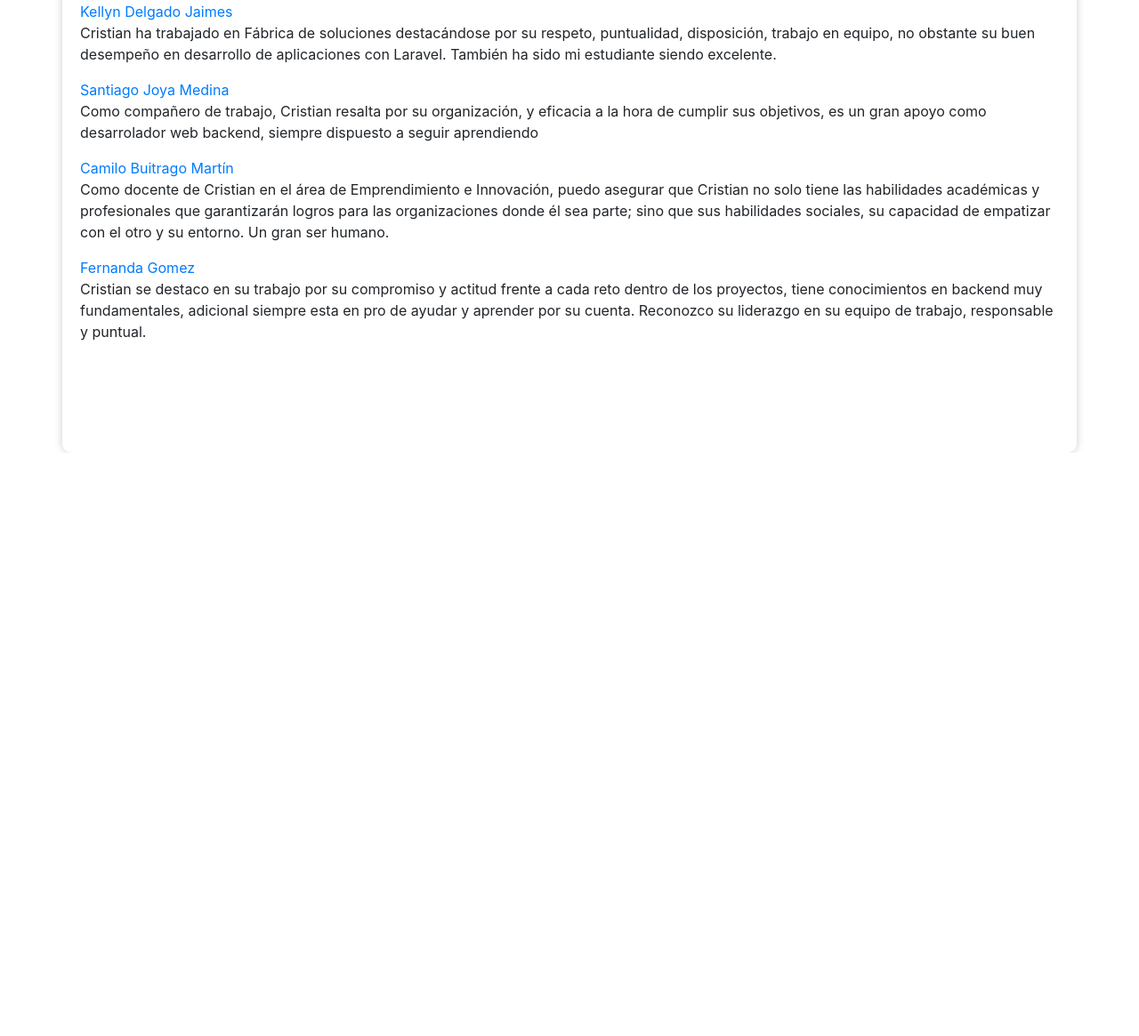
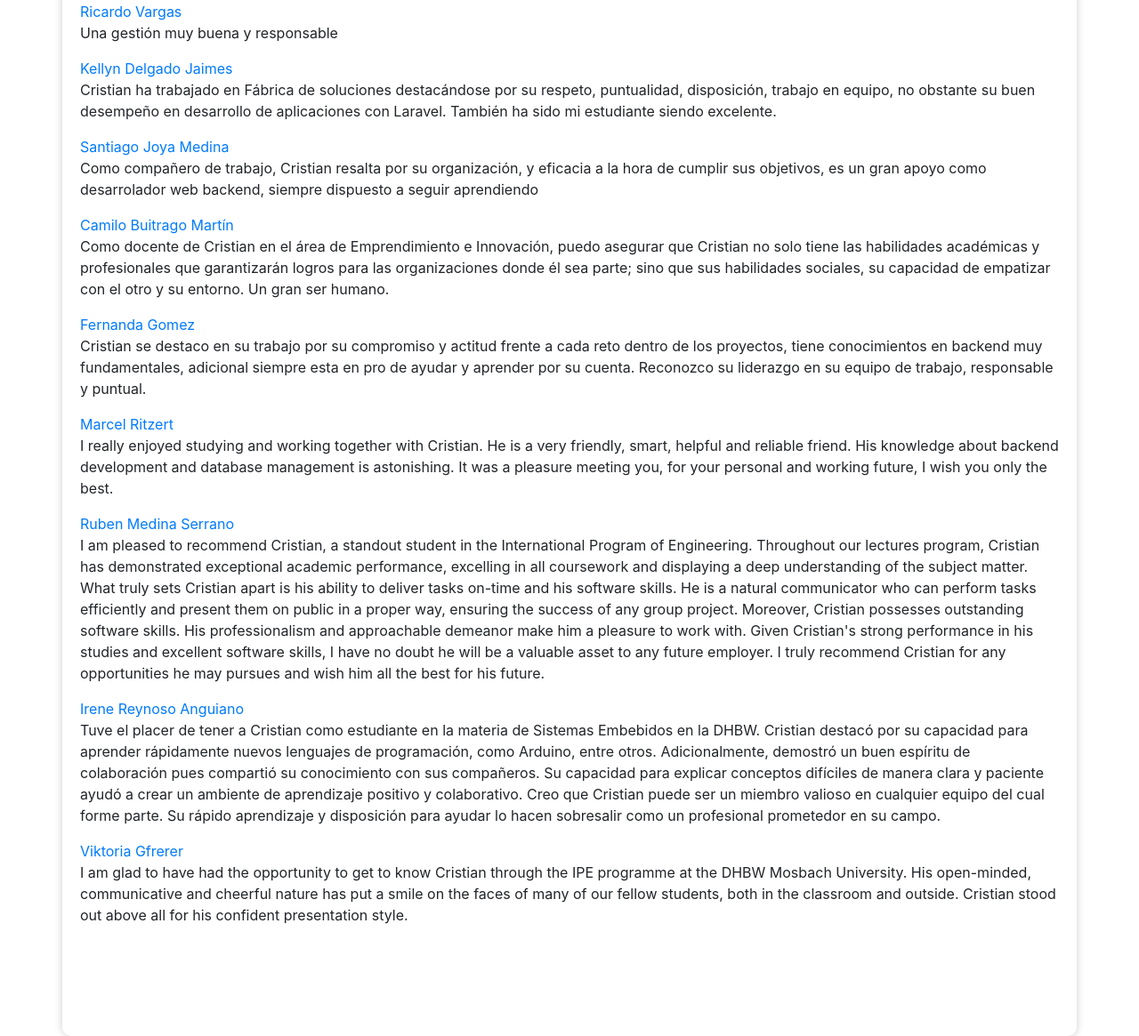
Before and after one commit to GuascaC/Curriculum, a plain HTML site: page index.html in a window 1280 px wide. Shown: the part 1236-2401 px from the top of the page at 89% size. Before the commit the page ends 1745 px from the top, so only its background shows below. Drawn offline with nearby package versions, Linux system fonts and the light colour scheme.

Commit message:
Add files via upload

```diff
--- a/index.html
+++ b/index.html
@@ -102,6 +102,10 @@
                     Incident Management Analyst (Teleperformance)
                     <p>Duration: 2023 - 2023 (3 weeks)</p>
                 </li>
+                <li>
+                    Trainee (Ciel Engineering)
+                    <p>Duration: 2023 - 2024 (3 months)</p>
+                </li>
             </ul>
             <h2 class="section-header">Projects</h2>
             <div class="row">
@@ -137,7 +141,7 @@
             <h2 class="section-header">Reviews</h2>
             <ul class="list-unstyled">
                 <li>
-                    <a href="https://www.linkedin.com/in/katherine-cruz-cabrera-1b607a23b?lipi=urn%3Ali%3Apage%3Ad_flagship3_profile_view_base_recommendations_details%3B8tT8qAe9STuCqSI5QoYUzA%3D%3D">Katherine Cruz CabreraKatherine Cruz Cabrera</a>
+                    <a href="https://www.linkedin.com/in/katherine-cruz-cabrera-1b607a23b?lipi=urn%3Ali%3Apage%3Ad_flagship3_profile_view_base_recommendations_details%3B8tT8qAe9STuCqSI5QoYUzA%3D%3D">Katherine Cruz Cabrera</a>
                     <p>Excelente estudiante, con una preparación excepcional!
                         Es comprometido con su estudio y trabajo... realiza aprendizaje empíricamente.</p>
                 </li>
@@ -169,7 +173,30 @@
                     <a href="https://www.linkedin.com/in/fernandagomez19?lipi=urn%3Ali%3Apage%3Ad_flagship3_profile_view_base_recommendations_details%3B8tT8qAe9STuCqSI5QoYUzA%3D%3D">Fernanda Gomez</a>
                     <p>Cristian se destaco en su trabajo por su compromiso y actitud frente a cada reto dentro de los proyectos, tiene conocimientos en backend muy fundamentales, adicional siempre esta en pro de ayudar y aprender por su cuenta. Reconozco su liderazgo en su equipo de trabajo, responsable y puntual.</p>
                 </li>
+                <li>
+                    <a href="https://www.linkedin.com/in/marcel-ritzert-6173a5279/">Marcel Ritzert</a>
+                    <p>I really enjoyed studying and working together with Cristian.
+                        He is a very friendly, smart, helpful and reliable friend.
+                        His knowledge about backend development and database management is astonishing.
+                        It was a pleasure meeting you, for your personal and working future, I wish you only the best.</p>
+                </li>
+                <li>
+                    <a href="https://www.linkedin.com/in/ruben-medina-serrano-7bb84313/">Ruben Medina Serrano</a>
+                    <p>I am pleased to recommend Cristian, a standout student in the International Program of Engineering. Throughout our lectures program, Cristian has demonstrated exceptional academic performance, excelling in all coursework and displaying a deep understanding of the subject matter.
+                        What truly sets Cristian apart is his ability to deliver tasks on-time and his software skills. He is a natural communicator who can perform tasks efficiently and present them on public in a proper way, ensuring the success of any group project.
+                        Moreover, Cristian possesses outstanding software skills. His professionalism and approachable demeanor make him a pleasure to work with.
+                        Given Cristian's strong performance in his studies and excellent software skills, I have no doubt he will be a valuable asset to any future employer. I truly recommend Cristian for any opportunities he may pursues and wish him all the best for his future.</p>
+                </li>
+                <li>
+                    <a href="https://www.linkedin.com/in/reynosoirene/">Irene Reynoso Anguiano</a>
+                    <p>Tuve el placer de tener a Cristian como estudiante en la materia de Sistemas Embebidos en la DHBW. Cristian destacó por su capacidad para aprender rápidamente nuevos lenguajes de programación, como Arduino, entre otros. Adicionalmente, demostró un buen espíritu de colaboración pues compartió su conocimiento con sus compañeros. Su capacidad para explicar conceptos difíciles de manera clara y paciente ayudó a crear un ambiente de aprendizaje positivo y colaborativo.
 
+                        Creo que Cristian puede ser un miembro valioso en cualquier equipo del cual forme parte. Su rápido aprendizaje y disposición para ayudar lo hacen sobresalir como un profesional prometedor en su campo.</p>
+                </li>
+                <li>
+                    <a href="https://www.linkedin.com/in/viktoria-gfrerer-85465724a/">Viktoria Gfrerer</a>
+                    <p>I am glad to have had the opportunity to get to know Cristian through the IPE programme at the DHBW Mosbach University. His open-minded, communicative and cheerful nature has put a smile on the faces of many of our fellow students, both in the classroom and outside. Cristian stood out above all for his confident presentation style.</p>
+                </li>
             </ul>
         </section>
     </div>
```
